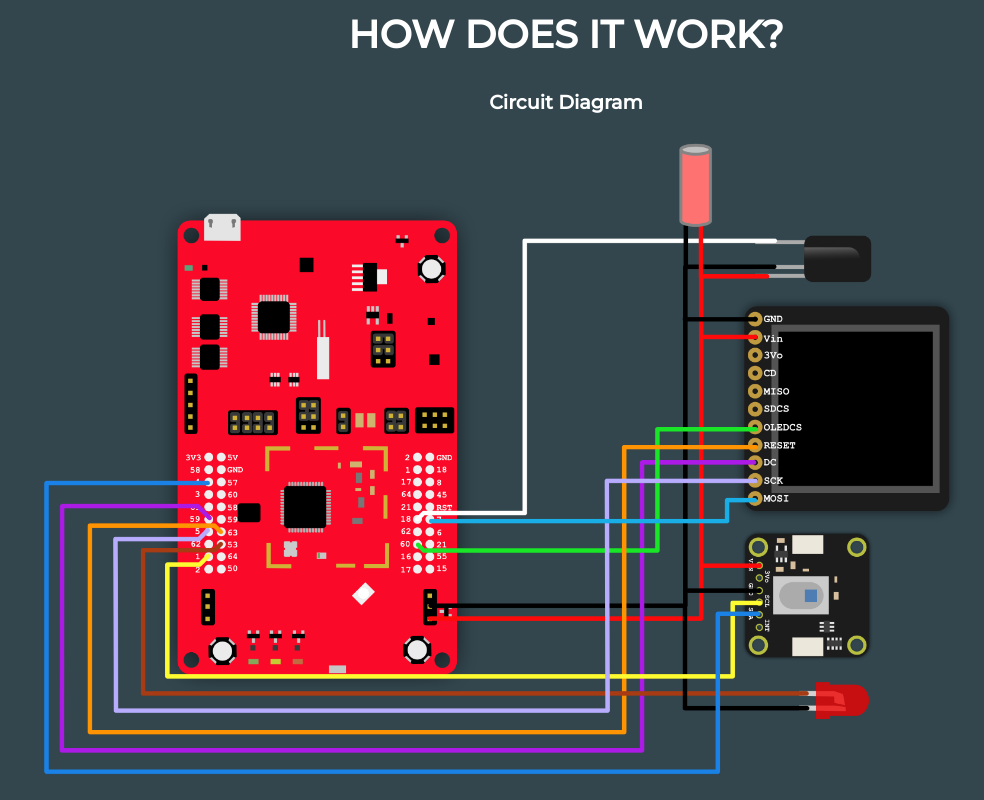
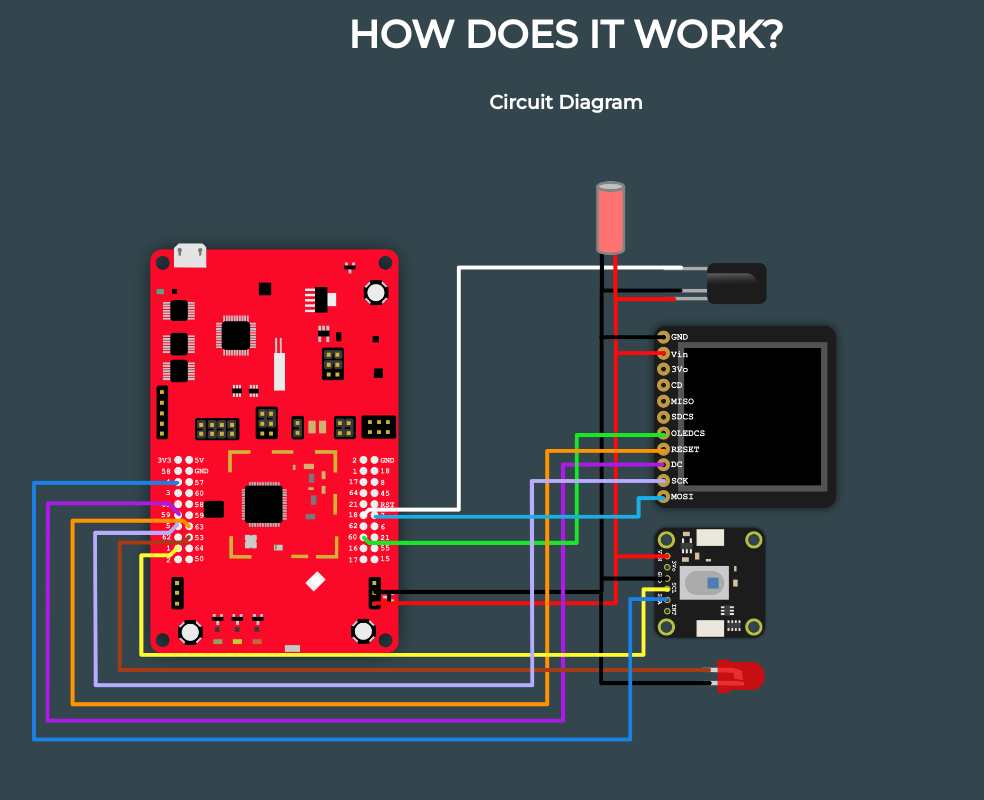
Before and after one commit to lppeck/EEC172_Final_Project_RL_LP, a plain HTML site: page index.html in a window 1280 px wide. Shown: the part 760-1560 px from the top of the page, without its empty margins (74-1058 px from the left). Drawn offline with Linux system fonts and the light colour scheme.

Commit message:
Update styles.css

```diff
--- a/styles.css
+++ b/styles.css
@@ -62,3 +62,12 @@ div
 {
   padding-bottom: 3cm;
 }
+
+img
+{
+  padding-bottom: 2cm;
+  padding-top: 1cm;
+  width: 80%;
+  margin-right: auto;
+  margin-left: auto;
+}
```
